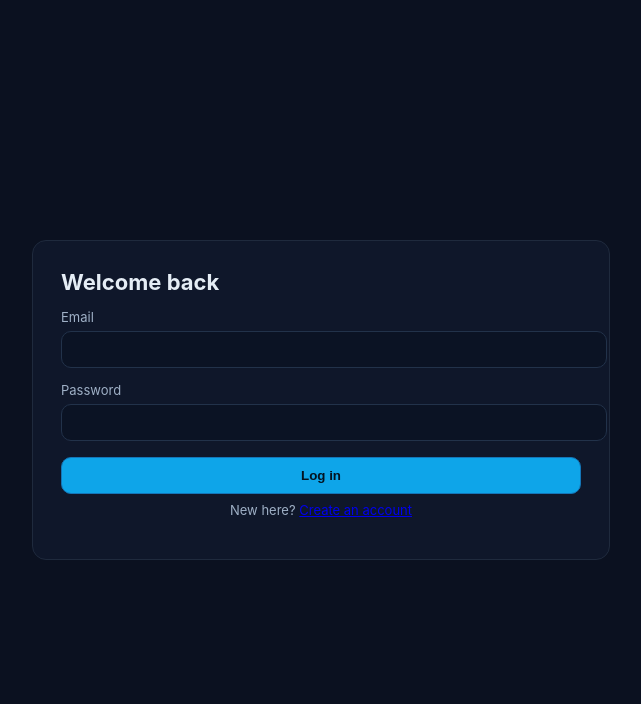
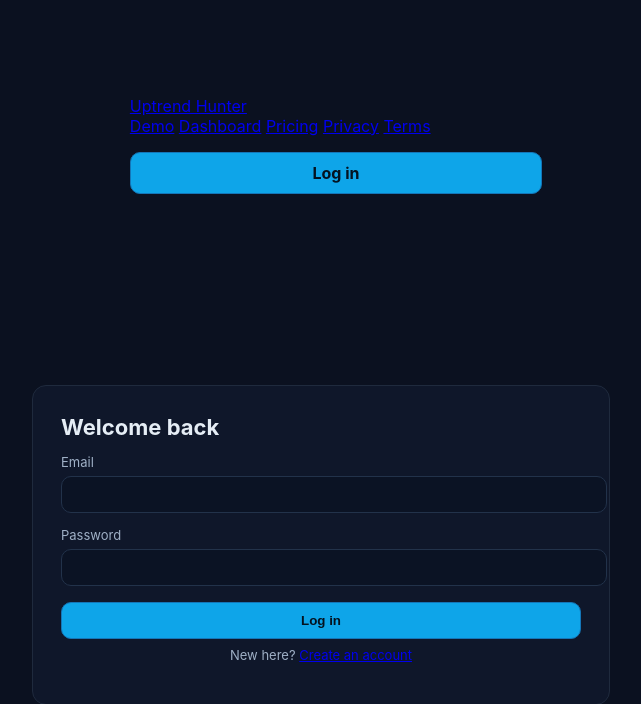
Before and after one commit to coskunforex/amazon-trend-web, a Flask app: page /login in a window 1280 px wide. Shown: the top 704 px of the page, without its empty margins (319-960 px from the left). Run offline with Flask 3, Linux system fonts and the light colour scheme; parts of the project's set-up code (start-up, migrations or seed data) failed here and were passed over.

Commit message:
feat: global navbar with Login/Logout on all pages

```diff
--- /dev/null
+++ b/app/web/templates/_nav.html
@@ -0,0 +1,20 @@
+<nav class="nav">
+  <div class="nav-inner">
+    <a href="{{ url_for('landing') }}" class="logo">Uptrend Hunter</a>
+
+    <div class="nav-links">
+      <a href="{{ url_for('app_demo') }}">Demo</a>
+      <a href="{{ url_for('dashboard') }}">Dashboard</a>
+      <a href="{{ url_for('checkout') }}">Pricing</a>
+      <a href="{{ url_for('privacy') }}">Privacy</a>
+      <a href="{{ url_for('terms') }}">Terms</a>
+
+      {% if session.user_email %}
+        <span class="user-info">Hi, {{ session.user_email }}</span>
+        <a href="{{ url_for('logout') }}" class="btn small outline">Log out</a>
+      {% else %}
+        <a href="{{ url_for('login', next=request.path) }}" class="btn small">Log in</a>
+      {% endif %}
+    </div>
+  </div>
+</nav>
--- a/app/web/templates/checkout.html
+++ b/app/web/templates/checkout.html
@@ -7,6 +7,8 @@
   <link rel="stylesheet" href="/static/css/auth.css?v=2">
 </head>
 <body>
+  {% include "_nav.html" %}
+
   <div class="auth">
     <h1>Upgrade to Pro</h1>
     <p class="muted">Unlock full 60+ weeks, advanced filters, and priority charts.</p>
--- a/app/web/templates/dashboard.html
+++ b/app/web/templates/dashboard.html
@@ -3,6 +3,8 @@
 <title>Dashboard — Amazon Trend Finder AI</title>
 <link rel="stylesheet" href="/static/css/auth.css?v=1">
 </head><body>
+  {% include "_nav.html" %}
+
 <div class="auth">
   <h1>Account</h1>
   {% if user %}
--- a/app/web/templates/index.html
+++ b/app/web/templates/index.html
@@ -12,6 +12,7 @@
 </head>
 <body data-mode="{{ mode or 'demo' }}">
 
+{% include "_nav.html" %}
 
 
  <header class="app-header">
--- a/app/web/templates/landing.html
+++ b/app/web/templates/landing.html
@@ -9,6 +9,8 @@
   <link rel="icon" href="/static/img/app-screen.png" type="image/png">
 </head>
 <body>
+
+  {% include "_nav.html" %}
 
   <!-- Navbar -->
   <nav class="nav" style="position:sticky; top:0; background-color:#0f172a; z-index:1000;">
--- a/app/web/templates/login.html
+++ b/app/web/templates/login.html
@@ -3,6 +3,8 @@
 <title>Log in — Amazon Trend Finder AI</title>
 <link rel="stylesheet" href="/static/css/auth.css?v=1">
 </head><body>
+  {% include "_nav.html" %}
+
 <div class="auth">
   <h1>Welcome back</h1>
   {% if error %}<div class="err">{{ error }}</div>{% endif %}
--- a/app/web/templates/privacy.html
+++ b/app/web/templates/privacy.html
@@ -3,6 +3,8 @@
 <title>Privacy Policy — UpTrend Hunter AI</title>
 <link rel="stylesheet" href="/static/css/auth.css?v=3">
 </head><body>
+  {% include "_nav.html" %}
+
 <div class="auth">
 <h1>Privacy Policy</h1>
 <p><em>Last updated: October 2025</em></p>
--- a/app/web/templates/refund.html
+++ b/app/web/templates/refund.html
@@ -3,6 +3,8 @@
 <title>Refund Policy (30-Day Money Back Guarantee) — Amazon Trend Finder AI</title>
 <link rel="stylesheet" href="/static/css/auth.css?v=3">
 </head><body>
+  {% include "_nav.html" %}
+
 <div class="auth">
 <h1>Refund Policy (30-Day Money Back Guarantee)</h1>
 <p>Last updated: October 2025</p>
--- a/app/web/templates/signup.html
+++ b/app/web/templates/signup.html
@@ -3,6 +3,8 @@
 <title>Sign up — Amazon Trend Finder AI</title>
 <link rel="stylesheet" href="/static/css/auth.css?v=1">
 </head><body>
+  {% include "_nav.html" %}
+
 <div class="auth">
   <h1>Create your account</h1>
   {% if error %}<div class="err">{{ error }}</div>{% endif %}
--- a/app/web/templates/terms.html
+++ b/app/web/templates/terms.html
@@ -3,6 +3,8 @@
 <title>Terms and Conditions — UpTrend Hunter AI</title>
 <link rel="stylesheet" href="/static/css/auth.css?v=3">
 </head><body>
+    {% include "_nav.html" %}
+
 <div class="auth">
 <h1>Terms and Conditions</h1>
 <p>Last updated: October 2025</p>
```
